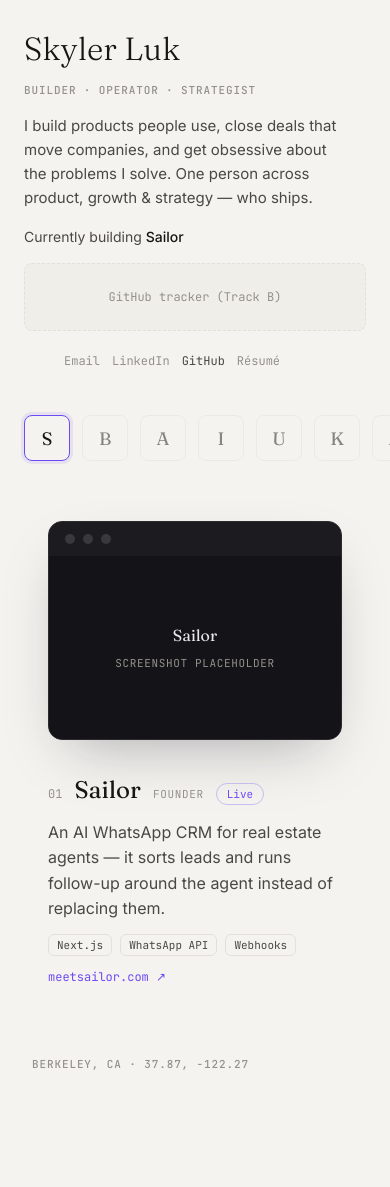
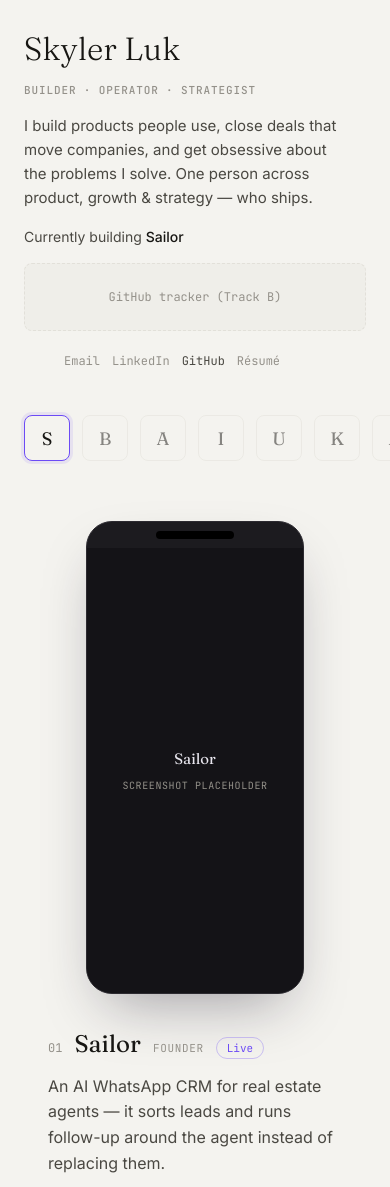
Before and after one commit to skylerluk/skyler_portfolio, a React (Vite) app: page / in a window 390 px wide. Shown: the top 1187 px of the page. Before the commit the page ends 1090 px from the top, so only its background shows below. Built offline with nearby package versions, Linux system fonts and the light colour scheme.

Commit message:
D1: portrait PhoneFrame + multi-screenshot layouts (1/2/3 shots, portrait+landscape)

```diff
--- /dev/null
+++ b/src/components/preview/PhoneFrame.module.css
@@ -0,0 +1,81 @@
+/* Portrait phone frame. Height-driven so a side-by-side pair stays balanced;
+ * separation is by --shadow-phone only. Dark chrome fits Sailor's mobile app. */
+
+.phone {
+  margin: 0;
+  height: min(56vh, 520px);
+  aspect-ratio: 9 / 19.5;
+  border-radius: 26px;
+  overflow: hidden;
+  background: #1c1b1f;
+  border: 1px solid #2c2a30;
+  box-shadow: var(--shadow-phone);
+  display: flex;
+  flex-direction: column;
+  flex: none;
+}
+
+/* Slim status bar with a centered notch. */
+.bar {
+  height: 26px;
+  flex: none;
+  display: flex;
+  align-items: center;
+  justify-content: center;
+}
+
+.notch {
+  width: 36%;
+  height: 8px;
+  border-radius: 999px;
+  background: #000;
+}
+
+.body {
+  flex: 1;
+  position: relative;
+  overflow: hidden;
+  background: #141317;
+}
+
+.img {
+  position: absolute;
+  inset: 0;
+  width: 100%;
+  height: 100%;
+  object-fit: cover;
+  object-position: top;
+  display: block;
+}
+
+.placeholder {
+  position: absolute;
+  inset: 0;
+  display: flex;
+  flex-direction: column;
+  align-items: center;
+  justify-content: center;
+  gap: var(--space-2);
+  text-align: center;
+  padding: var(--space-4);
+}
+
+.placeholderName {
+  font-family: var(--font-serif);
+  font-size: 0.9375rem;
+  color: #e8e6ee;
+}
+
+.placeholderLabel {
+  font-family: var(--font-mono);
+  font-size: 0.625rem;
+  letter-spacing: 0.06em;
+  text-transform: uppercase;
+  color: var(--muted);
+}
+
+/* Secondary phone in a group: slightly smaller so the primary reads foremost. */
+.supporting {
+  height: min(48vh, 448px);
+  align-self: center;
+}
--- /dev/null
+++ b/src/components/preview/PhoneFrame.tsx
@@ -0,0 +1,45 @@
+// Track D — portrait phone frame. Sailor is the only mobile piece. Lifted from
+// the --paper surface by --shadow-phone; screenshot fills the body, else a
+// tasteful placeholder (never a broken <img>). Primary vs. supporting sizing is
+// handled by the ShotGroup layout via the `supporting` flag.
+
+import type { Screenshot } from '../../data/types'
+import styles from './PhoneFrame.module.css'
+
+interface PhoneFrameProps {
+  shot?: Screenshot
+  /** Project name — shown in the placeholder so the empty state reads intentional. */
+  label: string
+  /** A secondary phone in a side-by-side group sits a touch smaller/back. */
+  supporting?: boolean
+}
+
+export function PhoneFrame({ shot, label, supporting = false }: PhoneFrameProps) {
+  const hasImage = Boolean(shot?.src)
+
+  return (
+    <figure
+      className={`${styles.phone} ${supporting ? styles.supporting : ''}`}
+    >
+      <div className={styles.bar}>
+        <span className={styles.notch} />
+      </div>
+      <div className={styles.body}>
+        {hasImage ? (
+          <img
+            className={styles.img}
+            src={shot!.src}
+            alt={shot!.alt}
+            loading="lazy"
+            decoding="async"
+          />
+        ) : (
+          <div className={styles.placeholder}>
+            <span className={styles.placeholderName}>{label}</span>
+            <span className={styles.placeholderLabel}>screenshot placeholder</span>
+          </div>
+        )}
+      </div>
+    </figure>
+  )
+}
--- a/src/components/preview/Preview.module.css
+++ b/src/components/preview/Preview.module.css
@@ -17,14 +17,6 @@
   width: 100%;
   flex: 1;
   min-height: 0;
-}
-
-/* Width cap so the frame breathes — never edge-to-edge (OVERVIEW §4). */
-.group {
-  width: min(100%, 720px);
-  display: flex;
-  align-items: center;
-  justify-content: center;
 }
 
 /* ---- Caption block ---- */
--- a/src/components/preview/Preview.tsx
+++ b/src/components/preview/Preview.tsx
@@ -4,7 +4,7 @@
 // Portrait/multi-shot layouts + transitions arrive in D1/D2. Owns preview/* only.
 
 import { usePortfolio } from '../../app/PortfolioProvider'
-import { BrowserFrame } from './BrowserFrame'
+import { ShotGroup } from './ShotGroup'
 import styles from './Preview.module.css'
 
 export function Preview() {
@@ -12,14 +12,15 @@
   const project = projects[activeIndex]
   if (!project) return null
 
-  const shot = project.screenshots[0]
-
   return (
     <section className={styles.preview} aria-label="Selected project">
       <div className={styles.stage}>
-        <div className={styles.group}>
-          <BrowserFrame theme={project.theme} shot={shot} label={project.name} />
-        </div>
+        <ShotGroup
+          orientation={project.orientation}
+          theme={project.theme}
+          screenshots={project.screenshots}
+          label={project.name}
+        />
       </div>
 
       <div className={styles.caption}>
--- /dev/null
+++ b/src/components/preview/ShotGroup.module.css
@@ -0,0 +1,64 @@
+/* Arranges frames on the --paper surface with air preserved. Total width is
+ * capped so multi-shot groups still breathe (never edge-to-edge). */
+
+.group {
+  display: flex;
+  align-items: center;
+  justify-content: center;
+  gap: var(--space-6);
+  width: 100%;
+}
+
+/* Landscape frames are width-driven; portrait phones are height-driven. */
+.landscape.single {
+  max-width: 720px;
+}
+
+.landscape.multi {
+  max-width: 760px;
+  align-items: flex-start;
+}
+
+/* Two landscape frames share the row, scaled down to keep whitespace. */
+.landscape.multi > * {
+  flex: 1 1 0;
+  min-width: 0;
+}
+
+.portrait {
+  gap: var(--space-5);
+}
+
+/* Portrait side-by-side pair sits centered, primary emphasized via PhoneFrame. */
+.portrait.multi {
+  align-items: center;
+}
+
+/* On narrow screens, groups stack / reduce to the primary; keep them uncramped. */
+@media (max-width: 860px) {
+  .group {
+    gap: var(--space-4);
+  }
+
+  .landscape.multi {
+    flex-direction: column;
+    align-items: center;
+  }
+
+  .landscape.multi > * {
+    width: min(100%, 520px);
+    flex: none;
+  }
+
+  /* Two phones can stay side-by-side on tablet widths but shrink the gap. */
+  .portrait.multi {
+    gap: var(--space-3);
+  }
+}
+
+/* Very narrow: portrait groups collapse to the primary shot, the rest below. */
+@media (max-width: 560px) {
+  .portrait.multi {
+    flex-direction: column;
+  }
+}
--- /dev/null
+++ b/src/components/preview/ShotGroup.tsx
@@ -0,0 +1,64 @@
+// Track D — ShotGroup. Arranges a project's screenshots by orientation + count,
+// each frame lifted by shadow, whitespace preserved. Handles 1/2/3 shots and the
+// zero-shot placeholder case, for both portrait (Sailor) and landscape.
+//
+// Layout is `side-by-side` today (Skyler's open decision, OVERVIEW §8). The code
+// is structured so a `main + thumbnails` mode can be added later behind `mode`
+// without touching call sites — the default keeps working for any shot count.
+
+import type { Orientation, FrameTheme, Screenshot } from '../../data/types'
+import { BrowserFrame } from './BrowserFrame'
+import { PhoneFrame } from './PhoneFrame'
+import styles from './ShotGroup.module.css'
+
+export type ShotGroupMode = 'side-by-side' // 'main-thumbnails' reserved for later
+
+interface ShotGroupProps {
+  orientation: Orientation
+  theme: FrameTheme
+  screenshots: Screenshot[]
+  label: string
+  mode?: ShotGroupMode
+}
+
+const MAX_SHOTS = 3
+
+export function ShotGroup({
+  orientation,
+  theme,
+  screenshots,
+  label,
+  mode = 'side-by-side',
+}: ShotGroupProps) {
+  // Derive the slots to render. Zero shots → a single placeholder frame so the
+  // empty state still looks intentional; never render a broken image.
+  const shots = screenshots.slice(0, MAX_SHOTS)
+  const slots: (Screenshot | undefined)[] = shots.length > 0 ? shots : [undefined]
+
+  const groupClass = `${styles.group} ${
+    orientation === 'portrait' ? styles.portrait : styles.landscape
+  } ${slots.length > 1 ? styles.multi : styles.single} ${styles[mode] ?? ''}`
+
+  return (
+    <div className={groupClass} data-count={slots.length}>
+      {slots.map((shot, i) =>
+        orientation === 'portrait' ? (
+          <PhoneFrame
+            key={i}
+            shot={shot}
+            label={label}
+            supporting={i > 0}
+          />
+        ) : (
+          <BrowserFrame
+            key={i}
+            theme={theme}
+            shot={shot}
+            label={label}
+            supporting={i > 0}
+          />
+        ),
+      )}
+    </div>
+  )
+}
```
